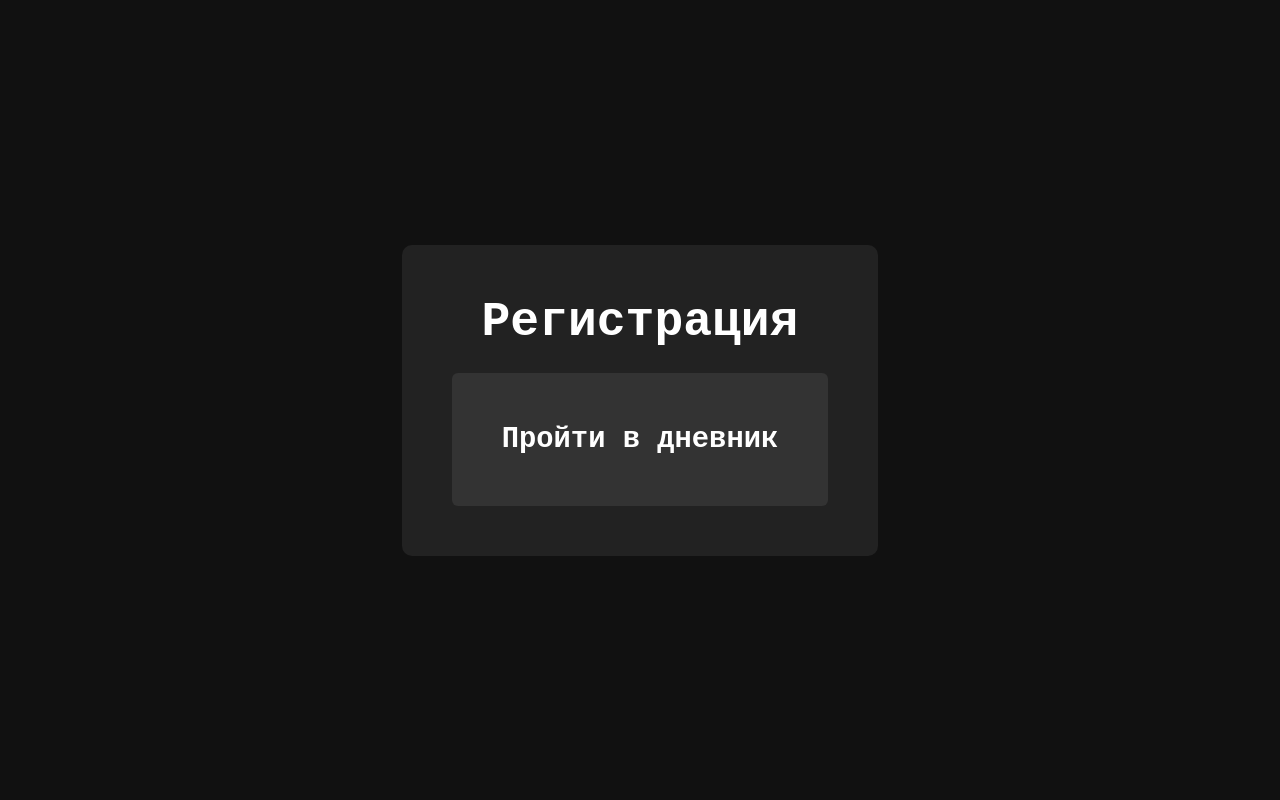
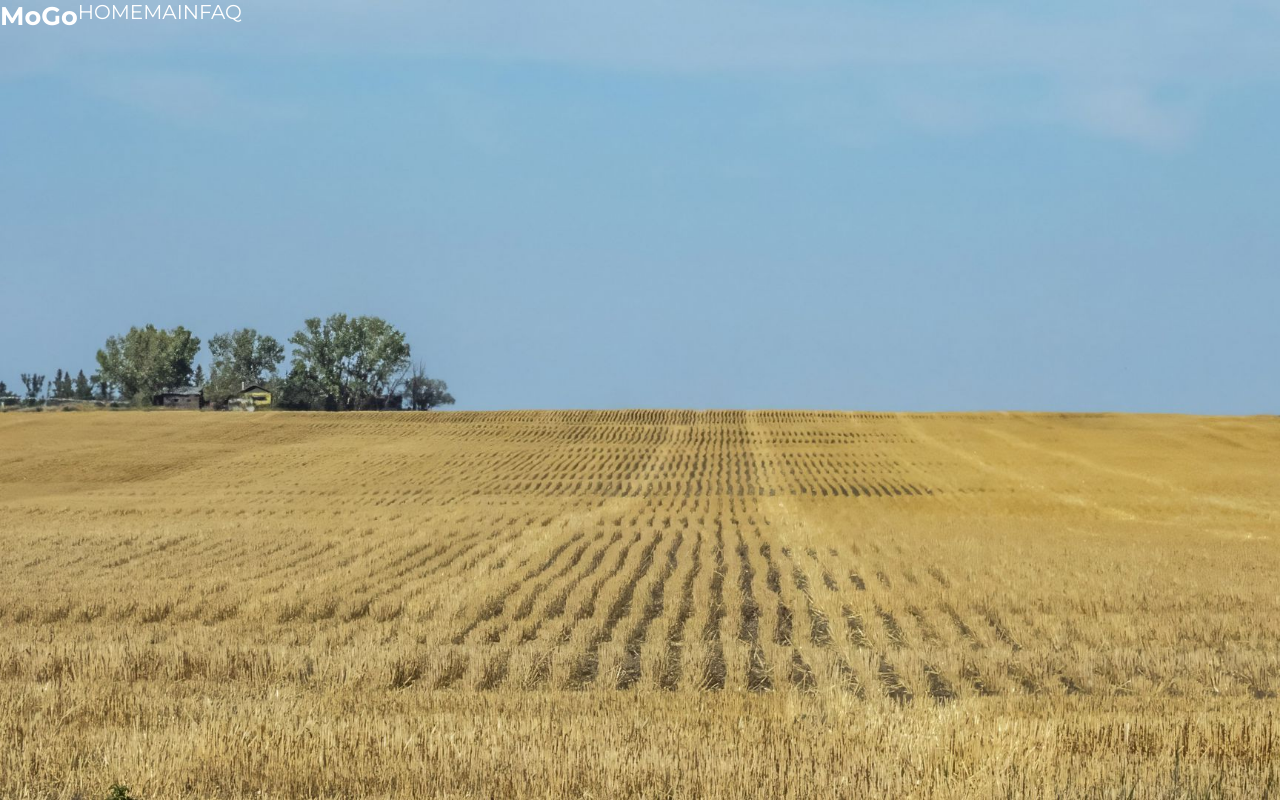
Before and after one commit to lemualit/musicPlpayer, a plain HTML site: page index.html in a window 1280 px wide. Drawn offline with Linux system fonts and the light colour scheme.

Commit message:
push
push

```diff
--- a/assets/journal.css
+++ /dev/null
@@ -1,16 +0,0 @@
-*{
-    padding: 0;
-    margin: 0;
-}
-.intro{
-    display: flex;
-    align-items: center;
-    width: 100%;
-    height: 100svh;
-    background-color: #111;
-}
-.groop{
-    width: 100%;
-    height:40%;
-    background-color: aliceblue;
-}
--- a/assets/style.css
+++ b/assets/style.css
@@ -2,38 +2,38 @@
     margin: 0;
     padding: 0;
 }
-.main{
+.firstSlide{
+    height: 100vh;
+    width: 100vw;
+    background-image: url(./picturies/background.jpg);
+    background-position: center;
+    background-repeat: no-repeat;
+    background-size: cover;
+}
+.head{
     display: flex;
-    background-color: #111;
-    height: 100svh;
-    width: 100svw;
-    justify-content: center;
-    align-items: center;
-    text-align: center;
+    margin: 0 auto;
+    max-width: 1400px;
 }
-.reg{
-    font-weight: 900;
-    font-family:'Courier New', Courier, monospace;
-    font-size: 3ch;
+.Logo{
+    top: 40px;
+    color: rgb(255, 255, 255);
+    font-family: 'Montserrat', sans-serif;
+    font-weight: bold;
+    font-size:1vw;
+}
+.navigation{
+    left: auto;
+    position: sticky;
+    display: flex;
+    flex-direction: row;
+    flex-wrap: nowrap;
+    list-style-type: none;
+}
+.navigationButton{
+    font-family: 'Montserrat', sans-serif;
+    text-transform: uppercase;
+    font-weight: 1vw;
+    font-size: 20px;
     color: white;
-    background-color: #222;
-    padding: 50px;
-    border-radius: 10px;
-    width: fit-content;
-    height: min-content;
 }
-a{
-    color: white;
-    text-decoration: none;
-}
-.input{
-
-    font-weight: 900;
-    margin-top: 3vh;
-    width: fit-content;
-    height: min-content;
-    padding: 50px;
-    border-radius: 6px;
-    background-color: #333;
-    font-size:2ch;
-}
--- a/index.html
+++ b/index.html
@@ -1,18 +1,27 @@
 <!DOCTYPE html>
 <html lang="ru">
 <head>
-    <link rel="stylesheet" type="text/css" href="./assets/style.css">
-    <script src="./scripts/script.js"></script>
+    <link rel="preconnect" href="https://fonts.googleapis.com">
+    <link rel="preconnect" href="https://fonts.gstatic.com" crossorigin>
+    <link href="https://fonts.googleapis.com/css2?family=Kaushan+Script&family=Montserrat:wght@400;700&display=swap" rel="stylesheet">
+    <link rel="stylesheet" href="./assets/style.css">
     <meta charset="UTF-8">
     <meta name="viewport" content="width=device-width, initial-scale=1.0">
-    <title>Sign in window</title>
+    <script src="./assets/script.js"></script>
+    <title>What is it?</title>
 </head>
-<body class="main">
-    <div class="reg">
-        <h1>Регистрация</h1>
-        <div class="input">
-            <a href="./school_journal.html">Пройти в дневник</a>
-        </div>
+<body>
+    <div class="firstSlide">
+        <header class="head">
+            <div class="Logo">
+                <h1>MoGo</h1>
+            </div>
+            <nav class="navigation">
+                <li class="navigationButton">Home</li>
+                <li class="navigationButton">Main</li>
+                <li class="navigationButton">FAQ</li>
+            </nav>
+        </header>
     </div>
 </body>
 </html>
--- a/scripts/script.js
+++ /dev/null
@@ -1,8 +0,0 @@
-let user = {
-    name:Anton,
-    age:16,
-    height: 186,
-    mass: 52,
-}
-alert(user.mass)
-alert('adadad')
```
Also changed, not shown: school_journal.html (deleted, +0 -136 lines), assets/picturies/ava.png (added), assets/picturies/background.jpg (added), assets/script.js (added), 1 other file.
